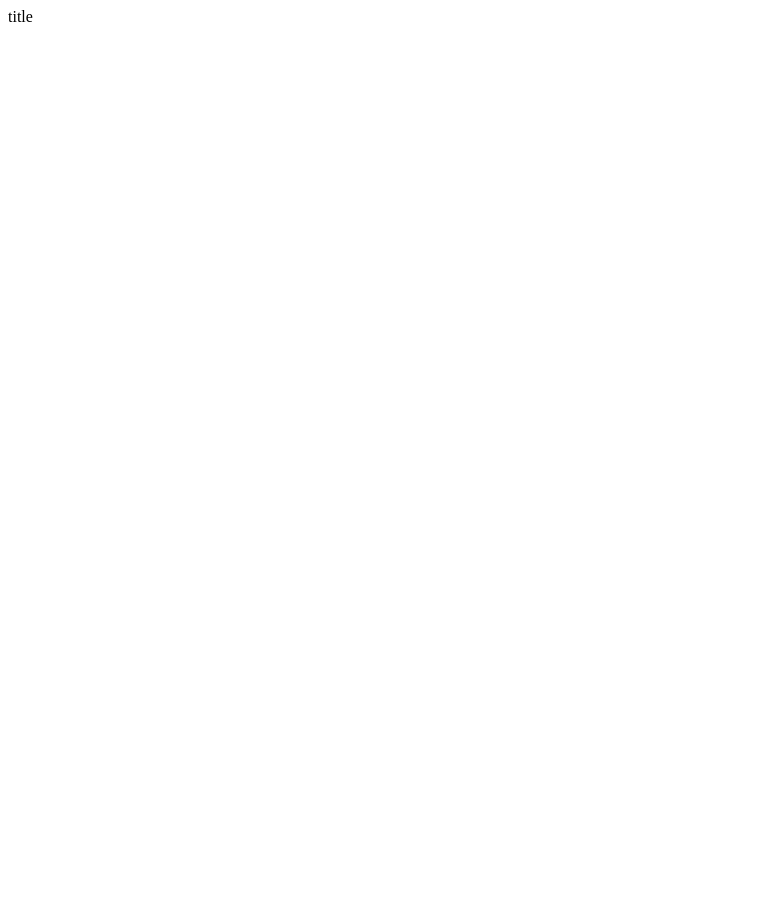
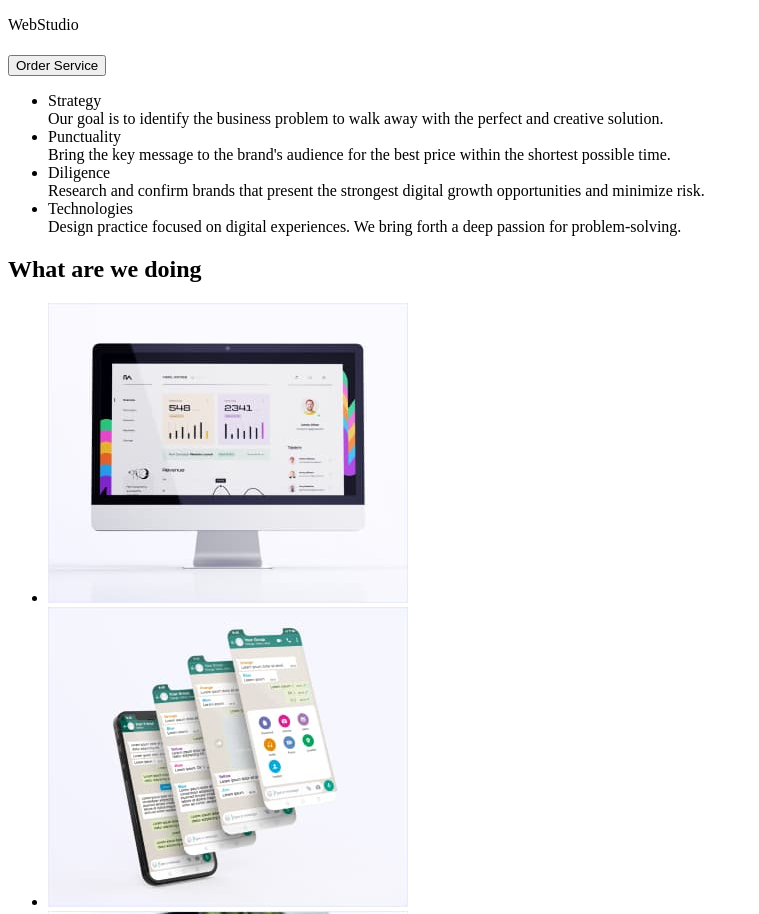
Before and after one commit to AlyonaKyrylenko/goit-markup-hw-01, a plain HTML site: page index.html in a window 1280 px wide. Shown: the top 914 px of the page, without its empty margins (0-759 px from the left). Before the commit the page ends 800 px from the top, so only its background shows below. Drawn offline with Linux system fonts and the light colour scheme.

Commit message:
Make hiro image,sectin1,2

```diff
--- a/index.html
+++ b/index.html
@@ -3,10 +3,79 @@
   <head>
     <meta charset="UTF-8" />
     <meta name="viewport" content="width=device-width, initial-scale=1.0" />
-    <title>Document</title>
+    <title>Webstudio</title>
   </head>
 
   <body>
-    title
+    <!-- Heder section -->
+    <header>
+      <p>WebStudio</p>
+    </header>
+
+    <!-- Main sektion -->
+    <main>
+      <!-- Hero image sektion -->
+      <h1></h1>
+      <button type="button">Order Service</button>
+      <!-- Section 1 -->
+
+      <h2 hidden>Our benefits and offers</h2>
+      <section>
+        <ul>
+          <li>
+            Strategy<br />Our goal is to identify the business problem to walk
+            away with the perfect and creative solution.
+          </li>
+          <li>
+            Punctuality<br />Bring the key message to the brand's audience for
+            the best price within the shortest possible time.
+          </li>
+          <li>
+            Diligence<br />Research and confirm brands that present the
+            strongest digital growth opportunities and minimize risk.
+          </li>
+          <li>
+            Technologies<br />Design practice focused on digital experiences. We
+            bring forth a deep passion for problem-solving.
+          </li>
+        </ul>
+      </section>
+      <!-- Section 2 -->
+      <h2>What are we doing</h2>
+      <section>
+        <ul>
+          <li>
+            <img
+              src="./image/img 1sq.jpg"
+              alt="computer monitor"
+              width="360"
+              height="300"
+            />
+          </li>
+          <li>
+            <img
+              src="./image/img 2sq.jpg"
+              alt="chat support"
+              width="360"
+              height="300"
+            />
+          </li>
+          <li>
+            <img
+              src="./image/img 3 sq.jpg"
+              alt="mobile application"
+              width="360"
+              height="300"
+            />
+          </li>
+        </ul>
+      </section>
+      <!-- Section 3 -->
+      <h2></h2>
+      <section></section>
+    </main>
+
+    <!-- Footr section -->
+    <footer></footer>
   </body>
 </html>
```
Also changed, not shown: image/image_team/favicon/facebook 1.svg (added), image/image_team/favicon/instagram 2.svg (added), image/image_team/favicon/linkedin 1.svg (added), image/image_team/favicon/twitter 1.svg (added), image/image_team/img1sq.jpg (added), image/image_team/img2sq.jpg (added), image/image_team/img3sq.jpg (added), image/image_team/img4sq.jpg (added), image/img 1sq.jpg (added), image/img 2sq.jpg (added), image/img 3 sq.jpg (added).
